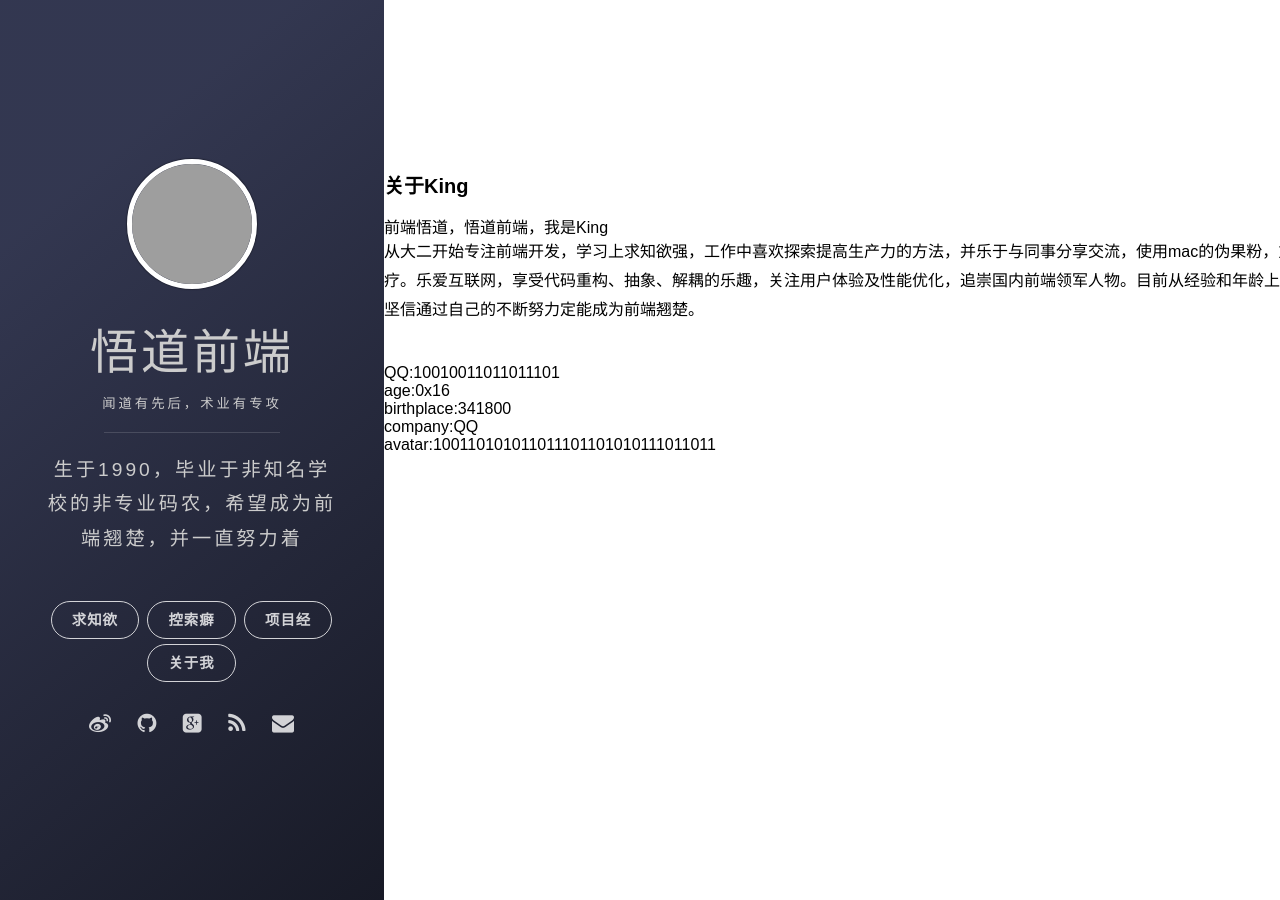
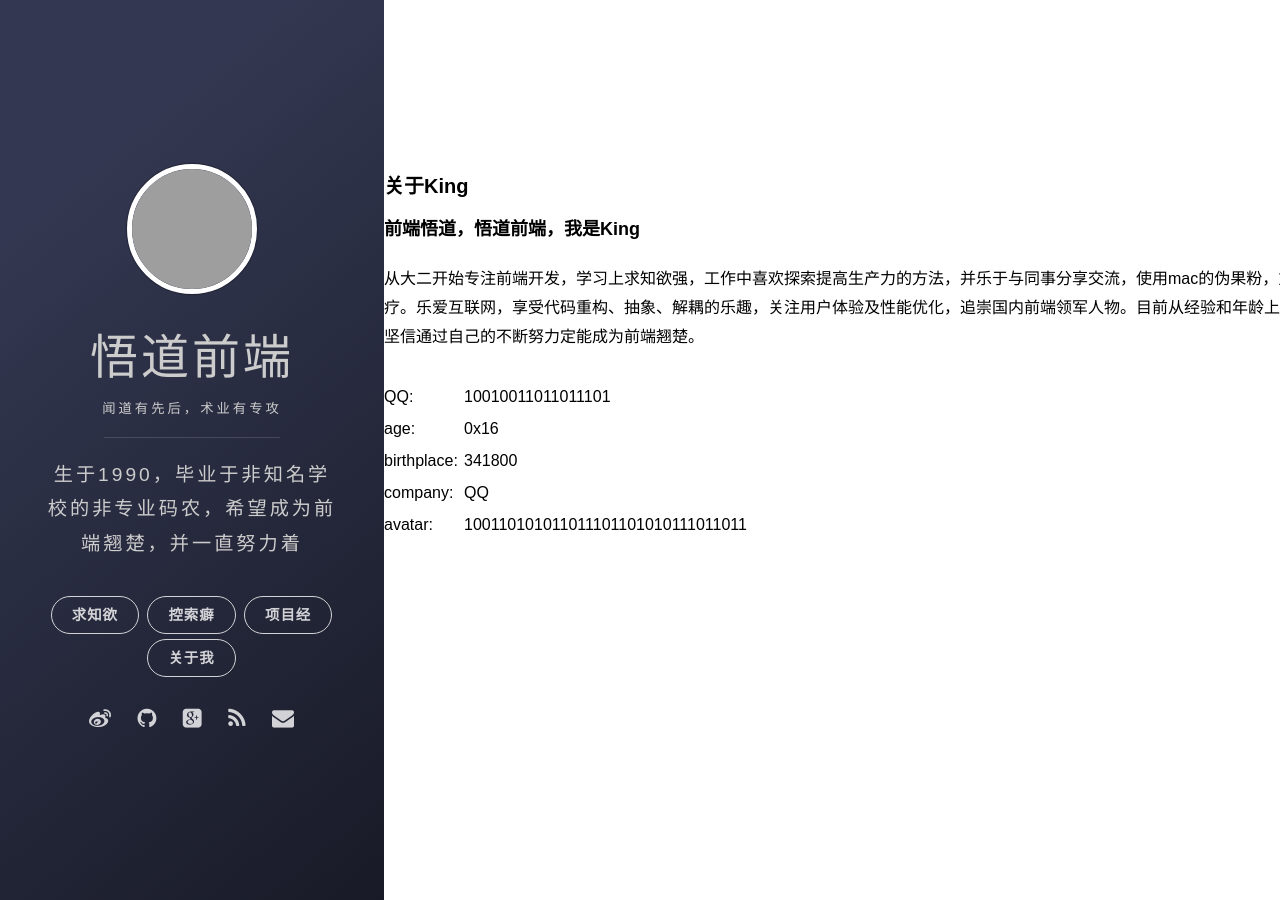
Before and after one commit to webfing/webfing.github.io, a Jekyll site: the page built from about/index.md, in a window 1280 px wide. Built offline with Jekyll 4.4.1, drawn with Linux system fonts in a browser that asks for light colours; Markdown is read by kramdown in place of the engine named in the settings; comment, search, counter and statistics services are not loaded; grey boxes are pictures that could not be loaded.

Commit message:
添加关于我页面3

```diff
--- a/about/index.md
+++ b/about/index.md
@@ -6,9 +6,9 @@ layout: home
     {% include aside.html %}
     <div class="section">
         <div id="content">
-            <div class="about">
+            <div class="brief">
                 <h2>关于King</h2>
-                <div>前端悟道，悟道前端，我是King</div>
+                <h3>前端悟道，悟道前端，我是King</h3>
                 <p>
                     从大二开始专注前端开发，学习上求知欲强，工作中喜欢探索提高生产力的方法，并乐于与同事分享交流，使用mac的伪果粉，重度网虫，已放弃治疗。乐爱互联网，享受代码重构、抽象、解耦的乐趣，关注用户体验及性能优化，追崇国内前端领军人物。目前从经验和年龄上相比大牛还很屌丝，但坚信通过自己的不断努力定能成为前端翘楚。
                 </p>
--- a/css/default.css
+++ b/css/default.css
@@ -197,6 +197,15 @@ position: relative;
     display: none;
 }
 
+/**************关于我页面**************/
+.brief p {margin-bottom: 30px;}
+.brief li {line-height: 2em;}
+.brief li span {width: 80px;display: inline-block;}
+.brief {margin-bottom: 30px;}
+
+
+
+
 @media screen and (max-width: 480px){
 
     .aside-content .avartar img {width:80px;height:80px;border-width:3px;margin-bottom: 10px;}
```
